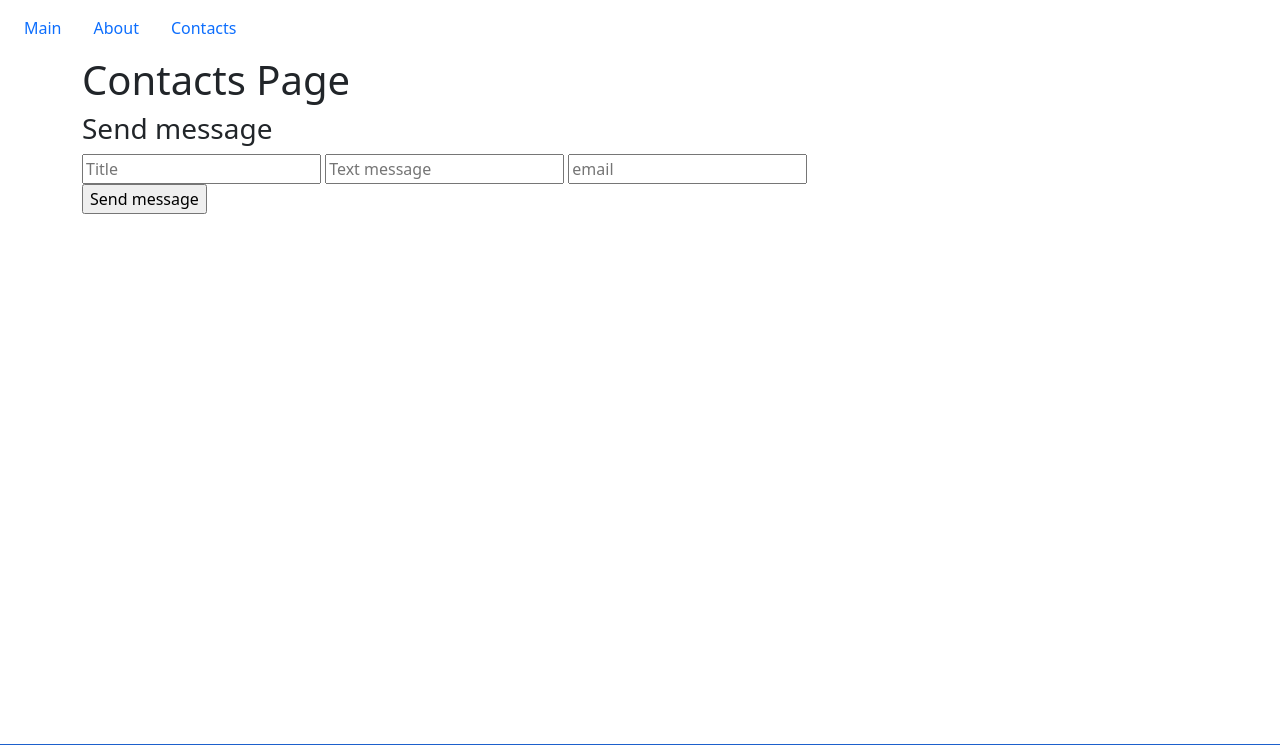
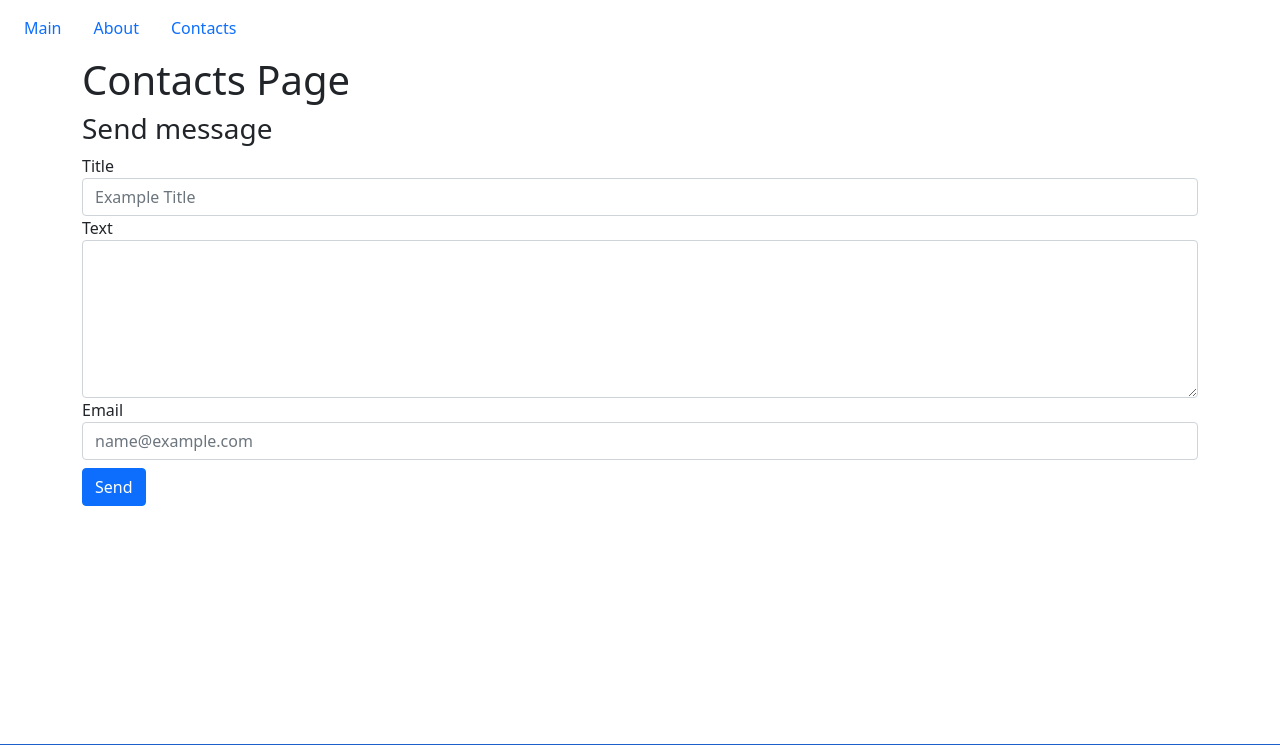
Before and after one commit to ElecTrOoD/web_framework, a Python web app: template templates/main/contacts.html in a window 1280 px wide. Shown: the top 745 px of the page. Run offline with Jinja, Linux system fonts and the light colour scheme; the template is opened without the code that fills it: most values are stand-ins (such as "Sample title", 1, 10 or a date in 2020).

Commit message:
refactoring

```diff
--- a/templates/main/contacts.html
+++ b/templates/main/contacts.html
@@ -1,13 +1,27 @@
 {% extends "base.html" %}
 {% block content %}
-<h1>Contacts Page</h1>
-<h3>Send message</h3>
+    <h1>Contacts Page</h1>
+    <h3>Send message</h3>
 
-<form method="post">
-    <input required type='text' name='title' placeholder="Title">
-    <input required type='text' name='text' placeholder="Text message">
-    <input required type='email' name='email' placeholder="email">
-    <p><input type="submit" value="Send message"></p>
-</form>
+    <form method="post">
+        <div class="form-group">
+            <label for="title">Title</label>
+            <input required type="text" class="form-control" id="title" name='title' placeholder="Example Title">
+        </div>
+
+        <div class="form-group">
+            <label for="Text">Text</label>
+            <textarea required class="form-control" id="Text" name='text' rows="6"></textarea>
+        </div>
+
+        <div class="form-group">
+            <label for="email">Email</label>
+            <input type="email" class="form-control" id="email" name='email' placeholder="name@example.com">
+        </div>
+
+        <div class="form-group">
+            <button type="submit" class="btn btn-primary mt-2 mb-2">Send</button>
+        </div>
+    </form>
 
 {% endblock content %}
--- a/templates/navbar.html
+++ b/templates/navbar.html
@@ -1,11 +1,13 @@
 <ul class="nav nav-pills m-2">
     <li class="nav-item">
-        <a class="nav-link {{ 'active' if request.controller == 'index_page'}} " href="/">Main</a>
+        <a class="nav-link {{ 'active' if request.controller == 'IndexPage' }} " href="/">Main</a>
     </li>
+
     <li class="nav-item">
-        <a class="nav-link {{ 'active' if request.controller == 'about_page'}}" href="/about/">About</a>
+        <a class="nav-link {{ 'active' if request.controller == 'AboutPage' }}" href="/about/">About</a>
     </li>
+
     <li class="nav-item">
-        <a class="nav-link {{ 'active' if request.controller == 'contacts'}}" href="/contacts/">Contacts</a>
+        <a class="nav-link {{ 'active' if request.controller == 'ContactsPage' }}" href="/contacts/">Contacts</a>
     </li>
 </ul>
```
Also changed, not shown: templates/base.html (+10 -7 lines), templates/main/user_message.html (+4 -4 lines).
